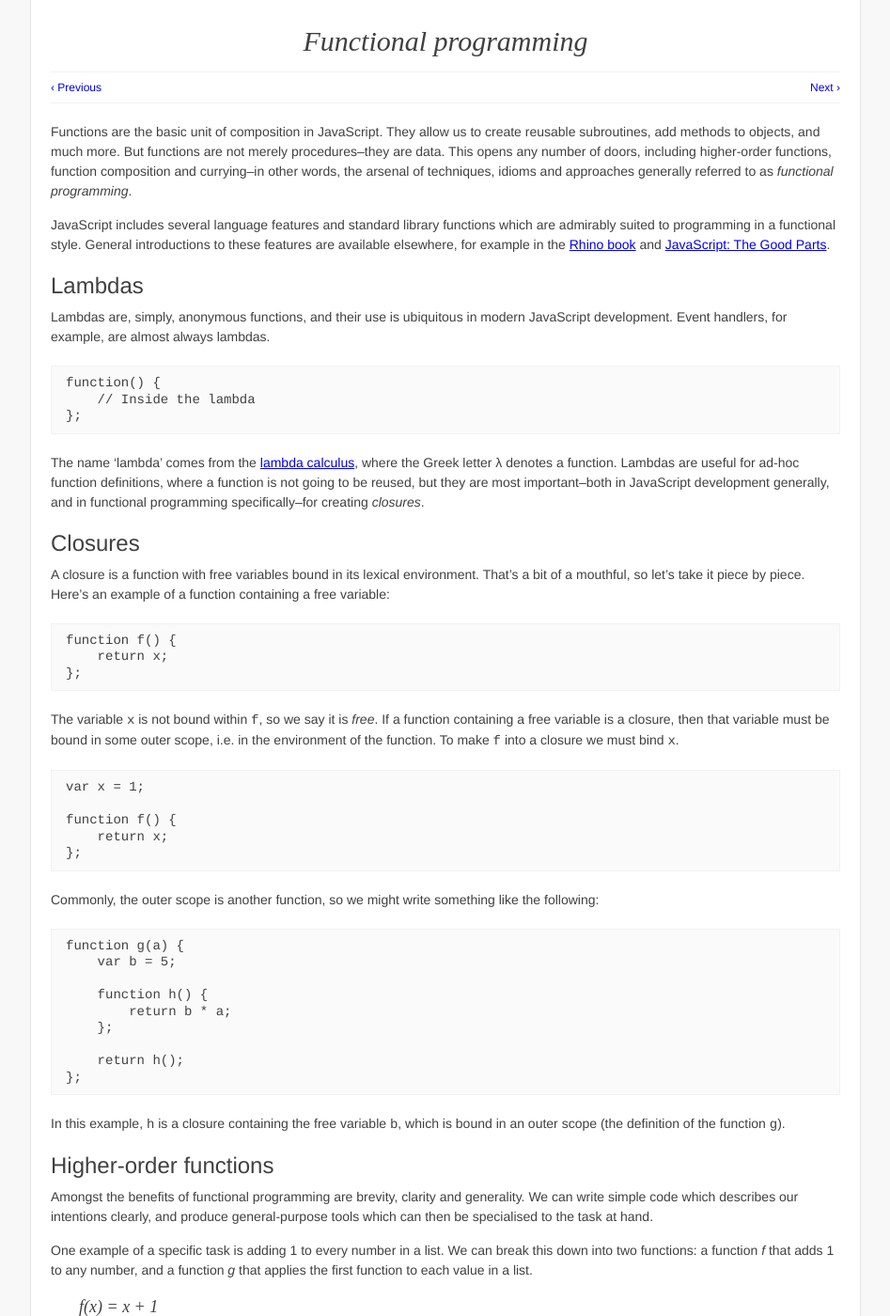
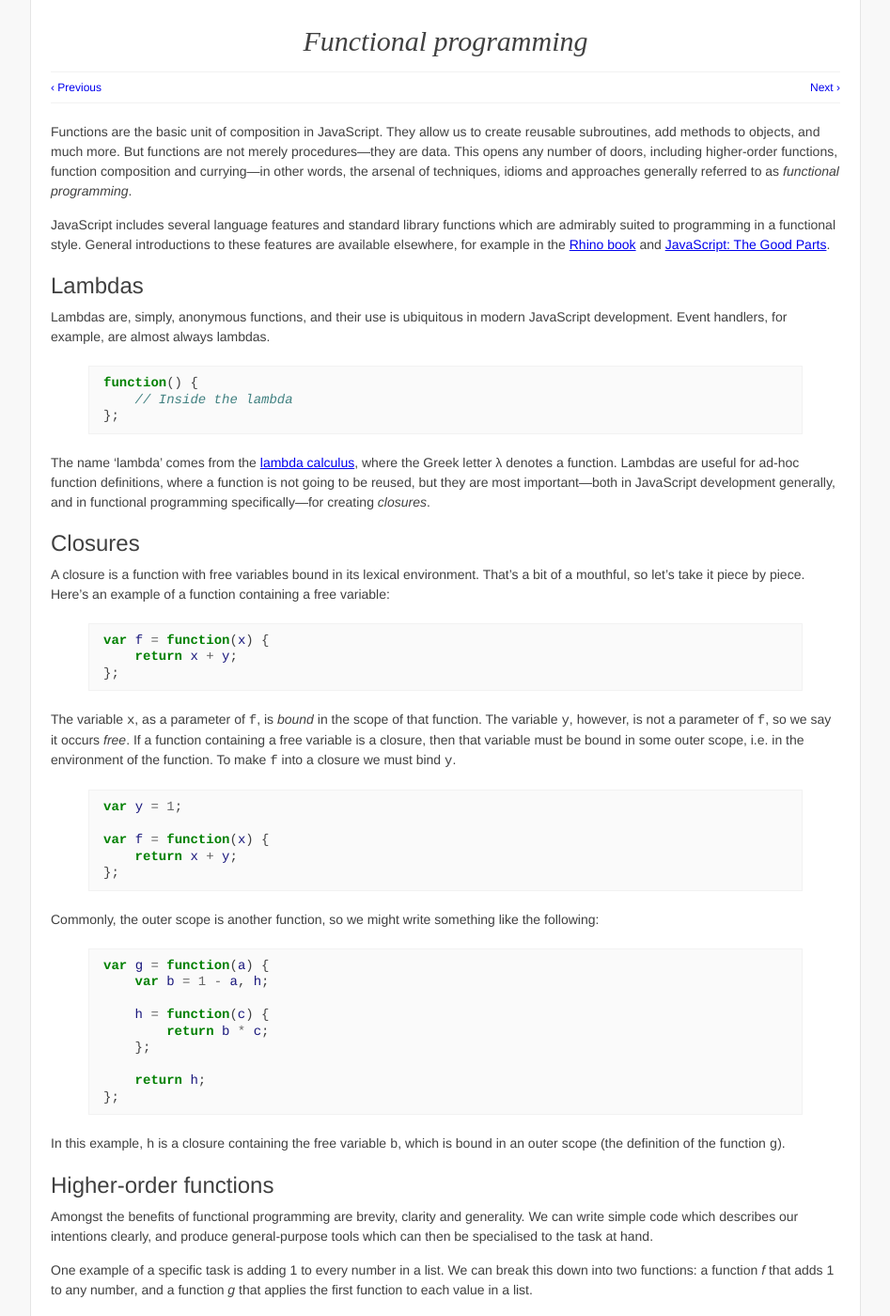
Before and after one commit to othermedia/js-handbook, a Jekyll site: the page built from functional-programming.md, in a window 1280 px wide and 1400 px high. Shown: the whole window at 94% size, without its empty margins (166-1113 px from the left). Built offline with Jekyll 4.4.1, drawn with Linux system fonts in a browser that asks for light colours; Markdown is read by kramdown in place of the engine named in the settings; some of the changed text lies outside the part shown.

Commit message:
Improve functional programming examples.

```diff
--- a/functional-programming.md
+++ b/functional-programming.md
@@ -8,8 +8,8 @@ next:     jake
 
 Functions are the basic unit of composition in JavaScript. They allow us to
 create reusable subroutines, add methods to objects, and much more. But
-functions are not merely procedures--they are data. This opens any number of
-doors, including higher-order functions, function composition and currying--in
+functions are not merely procedures---they are data. This opens any number of
+doors, including higher-order functions, function composition and currying---in
 other words, the arsenal of techniques, idioms and approaches generally
 referred to as _functional programming_.
 
@@ -28,15 +28,17 @@ Lambdas
 Lambdas are, simply, anonymous functions, and their use is ubiquitous in modern
 JavaScript development. Event handlers, for example, are almost always lambdas.
 
-    function() {
-        // Inside the lambda
-    };
+{% highlight javascript %}
+function() {
+    // Inside the lambda
+};
+{% endhighlight %}
 
 The name 'lambda' comes from the [lambda calculus][lc], where the Greek letter
 λ denotes a function. Lambdas are useful for ad-hoc function definitions, where
-a function is not going to be reused, but they are most important--both in
+a function is not going to be reused, but they are most important---both in
 JavaScript development generally, and in functional programming
-specifically--for creating _closures_.
+specifically---for creating _closures_.
 
   [lc]: http://en.wikipedia.org/wiki/Lambda_calculus
 
@@ -48,33 +50,40 @@ A closure is a function with free variables bound in its lexical environment.
 That's a bit of a mouthful, so let's take it piece by piece. Here's an example
 of a function containing a free variable:
 
-    function f() {
-        return x;
-    };
+{% highlight javascript %}
+var f = function(x) {
+    return x + y;
+};
+{% endhighlight %}
 
-The variable `x` is not bound within `f`, so we say it is _free_. If a function
-containing a free variable is a closure, then that variable must be bound in
-some outer scope, i.e. in the environment of the function. To make `f` into a
-closure we must bind `x`.
+The variable `x`, as a parameter of `f`, is _bound_ in the scope of that
+function. The variable `y`, however, is not a parameter of `f`, so we say it
+occurs _free_. If a function containing a free variable is a closure, then that
+variable must be bound in some outer scope, i.e. in the environment of the
+function. To make `f` into a closure we must bind `y`.
 
-    var x = 1;
+{% highlight javascript %}
+var y = 1;
 
-    function f() {
-        return x;
-    };
+var f = function(x) {
+    return x + y;
+};
+{% endhighlight %}
 
 Commonly, the outer scope is another function, so we might write something like
 the following:
 
-    function g(a) {
-        var b = 5;
+{% highlight javascript %}
+var g = function(a) {
+    var b = 1 - a, h;
 
-        function h() {
-            return b * a;
-        };
+    h = function(c) {
+        return b * c;
+    };
 
-        return h();
-    };
+    return h;
+};
+{% endhighlight %}
 
 In this example, `h` is a closure containing the free variable `b`, which is
 bound in an outer scope (the definition of the function `g`).
@@ -107,7 +116,7 @@ new list as a result, e.g. _g(\[1,2,3\]) → \[2,3,4\]_. More generally,
 > \[f(x<sub>1</sub>), f(x<sub>2</sub>), ..., f(x<sub>n-1</sub>),
 > f(x<sub>n</sub>)\]
 
-`Map` is an example of a higher-order function--a function that takes another
+`Map` is an example of a higher-order function---a function that takes another
 function as an argument.
 
 
@@ -147,9 +156,11 @@ fold so far and add it to the current value.
 
 We could write this almost as simply in JavaScript.
 
-    function add(x, y) {
-        return x + y;
-    };
+{% highlight javascript %}
+var add = function(x, y) {
+    return x + y;
+};
+{% endhighlight %}
 
 `Sum` is then simply the function we get by passing `add` and an initial value
 (in this case `0`) to `fold`.
@@ -159,18 +170,22 @@ We could write this almost as simply in JavaScript.
 JavaScript's built-in fold function is called `reduce`, but as we can't
 partially apply standard library functions, we'll have to curry it.
 
-    var sum = function(list) {
-        var _sum = function() {
-            return reduce(add, 0, list);
-        };
+{% highlight javascript %}
+var sum = function(list) {
+    var _sum = function() {
+        return reduce(add, 0, list);
+    };
 
-        return list ? _sum(list) : _sum;
-    };
+    return list ? _sum(list) : _sum;
+};
+{% endhighlight %}
 
 Alternatively, we can use the `foldl` function we defined earlier, for a far
 simpler construction.
 
-    var sum = foldl(add, 0);
+{% highlight javascript %}
+var sum = foldl(add, 0);
+{% endhighlight %}
 
 
 Specialising folds
```
